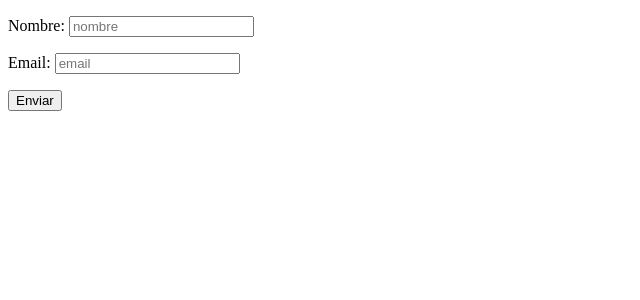
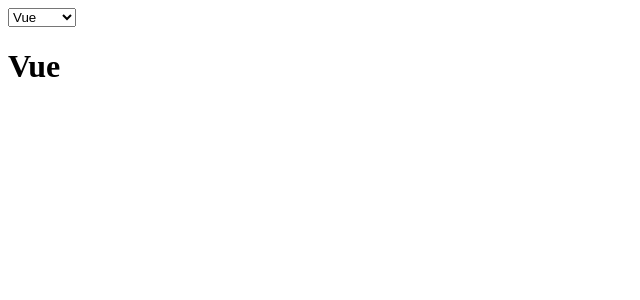
Before and after one commit to alexis9139/react-formularios, a React (Create React App) app: page / in a window 1280 px wide. Shown: the top 300 px of the page, without its empty margins (0-640 px from the left). Built offline with nearby package versions, Linux system fonts and the light colour scheme.

Commit message:
7. Ejemplo de formulario con opciones de Selección

```diff
--- /dev/null
+++ b/src/App6.js
@@ -0,0 +1,29 @@
+import React from 'react'
+
+class App6 extends React.Component {
+    state = {
+        tech: 'Vue'
+    }
+    manejador = (event) => {
+        this.setState({
+            tech: event.target.value
+        })
+    }
+    render() {
+        return (
+            <div>
+                <form>
+                    <select value={this.state.tech} onChange={this.manejador}>
+                        <option value="React">React</option>
+                        <option value="Angular">Angular</option>
+                        <option value="Vue">Vue</option>
+                        <option value="Jquery">Jquery</option>
+                    </select>
+                </form>
+                <h1>{this.state.tech}</h1>
+            </div>
+        )
+    }
+}
+
+export default App6
--- a/src/index.js
+++ b/src/index.js
@@ -1,12 +1,12 @@
 import React from 'react';
 import ReactDOM from 'react-dom';
 
-import App5 from './App5';
+import App6 from './App6';
 
 
 ReactDOM.render(
   <React.StrictMode>
-    <App5 />
+    <App6 />
   </React.StrictMode>,
   document.getElementById('root')
 );
```
